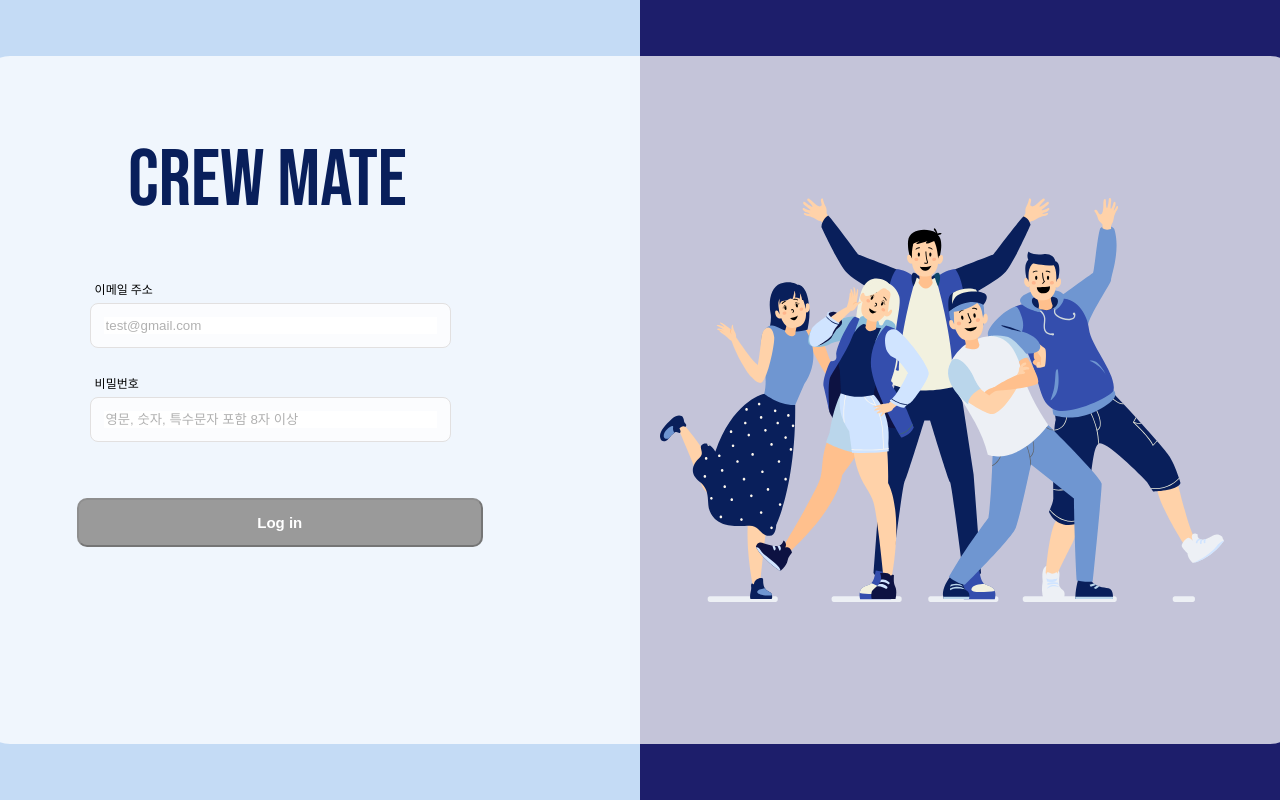
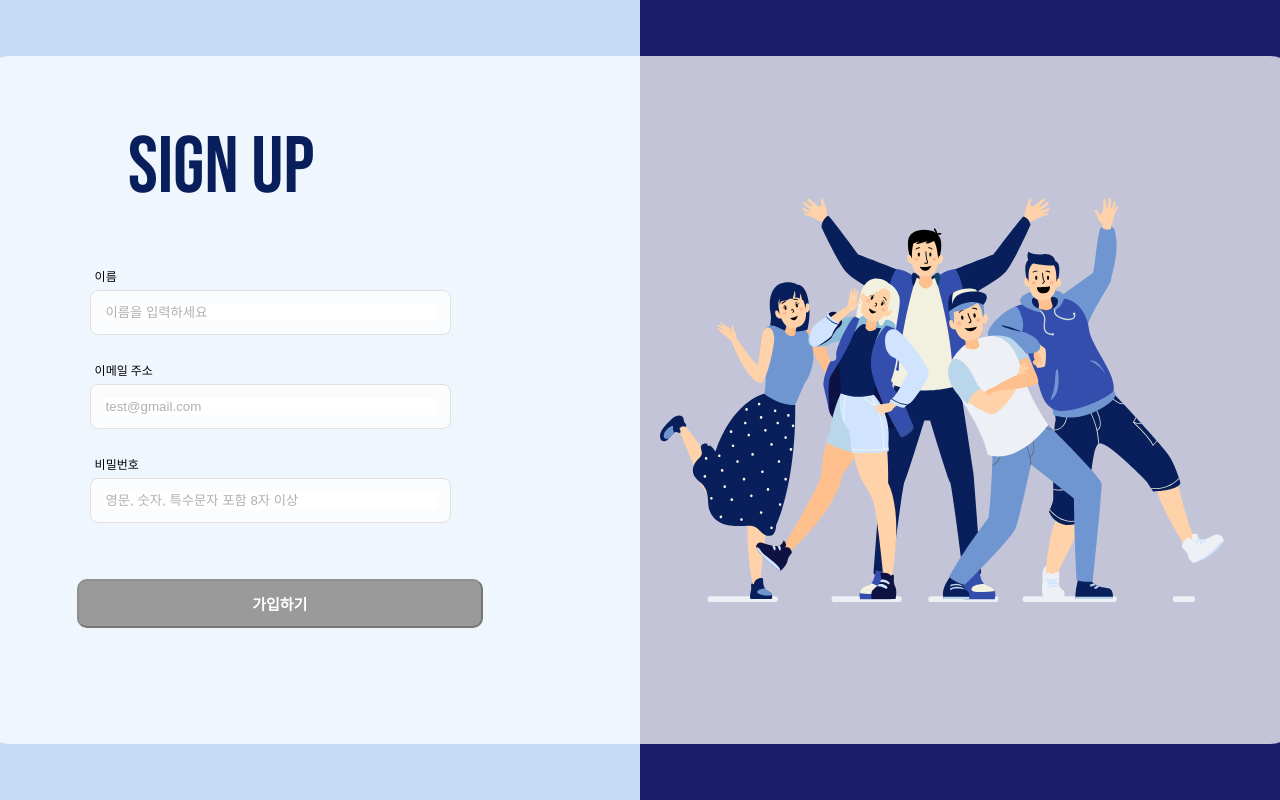
Before and after one commit to Crew-mate/Crewmate-client, a React (Create React App) app: page /signup in a window 1280 px wide. Built offline with nearby package versions, Linux system fonts and the light colour scheme.

Commit message:
[feat] 로그인 회원가입 연결

```diff
--- a/package.json
+++ b/package.json
@@ -6,12 +6,10 @@
     "@testing-library/jest-dom": "^5.17.0",
     "@testing-library/react": "^13.4.0",
     "@testing-library/user-event": "^13.5.0",
-    "axios": "^1.6.7",
     "react": "^18.2.0",
     "react-dom": "^18.2.0",
-    "react-redux": "^9.1.0",
-    "react-router-dom": "^6.22.0",
-    "react-scripts": "5.0.1",
+    "react-router-dom": "^6.22.1",
+    "react-scripts": "^5.0.1",
     "web-vitals": "^2.1.4"
   },
   "scripts": {
--- a/src/App.js
+++ b/src/App.js
@@ -1,10 +1,17 @@
-import Login from "./Login";
+import React from 'react';
+import { BrowserRouter as Router, Route, Routes } from 'react-router-dom';
+import Login from './Login/Login';
+import SignUp from './SignUp/SignUp';
 
 function App() {
   return (
-    <div>
-      <Login/>
-    </div>
+    <Router>
+      <Routes>
+        <Route path="/" element={<Login />} />
+        <Route path="/login" element={<Login />} />
+        <Route path="/signup" element={<SignUp />} />
+      </Routes>
+    </Router>
   );
 }
 
--- a/src/Login.jsx
+++ /dev/null
@@ -1,103 +0,0 @@
-import React, { useEffect, useState } from 'react'
-
-const User = {
-  email: 'test@example.com',
-  pw: 'test2323@@@'
-}
-
-export default function Login() {
-    const [email, setEmail] = useState('');
-    const [pw, setPw] = useState('');
-
-    const [emailValid, setEmailValid] = useState(false);
-    const [pwValid, setPwValid] = useState(false);
-    const [notAllow, setNotAllow] = useState(true);
-
-    useEffect(() => {
-      if(emailValid && pwValid) {
-        setNotAllow(false);
-        return;
-      }
-      setNotAllow(true);
-    }, [emailValid, pwValid]);
-
-    const handleEmail = (e) => {
-      setEmail(e.target.value);
-      const regex =
-        /^(([^<>()\[\].,;:\s@"]+(\.[^<>()\[\].,;:\s@"]+)*)|(".+"))@(([^<>()[\].,;:\s@"]+\.)+[^<>()[\].,;:\s@"]{2,})$/i;
-      if (regex.test(e.target.value)) {
-        setEmailValid(true);
-      } else {
-        setEmailValid(false);
-      }
-    };
-    const handlePw = (e) => {
-      setPw(e.target.value);
-      const regex =
-        /^(?=.*[a-zA-z])(?=.*[0-9])(?=.*[$`~!@$!%*#^?&\\(\\)\-_=+])(?!.*[^a-zA-z0-9$`~!@$!%*#^?&\\(\\)\-_=+]).{8,20}$/;
-      if (regex.test(e.target.value)) {
-        setPwValid(true);
-      } else {
-        setPwValid(false);
-      }
-    };
-    const onClickConfirmButton = () => {
-      if(email === User.email && pw === User.pw) {
-        alert('로그인에 성공했습니다.')
-      } else {
-        alert("등록되지 않은 회원입니다.");
-      }
-    }
-
-    return (
-      <div className="page">
-        <div className="title">
-          Crew mate
-        </div>
-
-        <div className="contentWrap">
-          <div className="inputTitle">이메일 주소</div>
-          <div
-            className="inputWrap"
-          >
-            <input
-              className="input"
-              type="text"
-              placeholder="test@gmail.com"
-              value={email}
-              onChange={handleEmail}
-            />
-          </div>
-          <div className="errorMessageWrap">
-            {!emailValid && email.length > 0 && (
-              <div>올바른 이메일을 입력해주세요.</div>
-            )}
-          </div>
-
-          <div style={{ marginTop: "26px" }} className="inputTitle">
-            비밀번호
-          </div>
-          <div className="inputWrap">
-            <input
-              className="input"
-              type="password"
-              placeholder="영문, 숫자, 특수문자 포함 8자 이상"
-              value={pw}
-              onChange={handlePw}
-            />
-          </div>
-          <div className="errorMessageWrap">
-            {!pwValid && pw.length > 0 && (
-              <div>영문, 숫자, 특수문자 포함 8자 이상 입력해주세요.</div>
-            )}
-          </div>
-        </div>
-
-        <div>
-          <button onClick={onClickConfirmButton} disabled={notAllow} className="submitBtn">
-            Log in
-          </button>
-        </div>
-      </div>
-    );
-}
--- a/src/index.css
+++ b/src/Login/Login.css
@@ -6,6 +6,10 @@ body{
   width: 500px;
   height: 300px;
 }
+/* .img{
+  margin-left: 55%;
+  margin-top: 10%;
+} */
 
 .page{
   position: absolute;
@@ -14,7 +18,7 @@ body{
   width: 100%;
   max-width: 1400px;
   padding: 0 20px;
-  background-image: url('imges/Login_img.svg');
+  background-image: url('../images/Login_img.svg');
   background-repeat: no-repeat;
   background-position:90%;
   left: 50%;
@@ -32,7 +36,7 @@ body{
   font-style: normal;
   font-size: 80px;
   color: #091F5B;
-  margin-top: 6%;
+  margin-top: 5%;
   margin-left: 10%;
 }
 .subtitle{
--- /dev/null
+++ b/src/Login/Login.jsx
@@ -0,0 +1,112 @@
+import React, { useEffect, useState } from 'react'
+import { Link, useNavigate } from 'react-router-dom';
+
+const User = {
+  email: 'test@example.com',
+  pw: 'test2323@@@'
+}
+
+export default function Login() {
+
+  const navigate = useNavigate();
+  const [email, setEmail] = useState('');
+  const [pw, setPw] = useState('');
+
+  const [emailValid, setEmailValid] = useState(false);
+  const [pwValid, setPwValid] = useState(false);
+  const [notAllow, setNotAllow] = useState(true);
+
+  useEffect(() => {
+    if (emailValid && pwValid) {
+      setNotAllow(false);
+      return;
+    }
+    setNotAllow(true);
+  }, [emailValid, pwValid]);
+
+  const handleEmail = (e) => {
+    setEmail(e.target.value);
+    const regex =
+      /^(([^<>()\[\].,;:\s@"]+(\.[^<>()\[\].,;:\s@"]+)*)|(".+"))@(([^<>()[\].,;:\s@"]+\.)+[^<>()[\].,;:\s@"]{2,})$/i;
+    if (regex.test(e.target.value)) {
+      setEmailValid(true);
+    } else {
+      setEmailValid(false);
+    }
+  };
+  const handlePw = (e) => {
+    setPw(e.target.value);
+    const regex =
+      /^(?=.*[a-zA-z])(?=.*[0-9])(?=.*[$`~!@$!%*#^?&\\(\\)\-_=+])(?!.*[^a-zA-z0-9$`~!@$!%*#^?&\\(\\)\-_=+]).{8,20}$/;
+    if (regex.test(e.target.value)) {
+      setPwValid(true);
+    } else {
+      setPwValid(false);
+    }
+  };
+  const onClickConfirmButton = () => {
+    if (email === User.email && pw === User.pw) {
+      alert('로그인에 성공했습니다.')
+    } else {
+      alert("등록되지 않은 회원입니다.");
+    }
+  }
+
+  const handleSignUpClick = () => {
+    navigate('./signup');
+  };
+
+  return (
+    <div className="page">
+      <div className="title">
+        Crew mate
+      </div>
+      <div className="contentWrap">
+        <div className="inputTitle">이메일 주소</div>
+        <div
+          className="inputWrap"
+        >
+          <input
+            className="input"
+            type="text"
+            placeholder="test@gmail.com"
+            value={email}
+            onChange={handleEmail}
+          />
+        </div>
+        <div className="errorMessageWrap">
+          {!emailValid && email.length > 0 && (
+            <div>올바른 이메일을 입력해주세요.</div>
+          )}
+        </div>
+
+        <div className="inputTitle">
+          비밀번호
+        </div>
+        <div className="inputWrap">
+          <input
+            className="input"
+            type="password"
+            placeholder="영문, 숫자, 특수문자 포함 8자 이상"
+            value={pw}
+            onChange={handlePw}
+          />
+        </div>
+        <div className="errorMessageWrap">
+          {!pwValid && pw.length > 0 && (
+            <div>영문, 숫자, 특수문자 포함 8자 이상 입력해주세요.</div>
+          )}
+        </div>
+      </div>
+
+      <div>
+        <div>
+          <button onClick={handleSignUpClick}>Login</button>
+        </div>
+        <button onClick={onClickConfirmButton} disabled={notAllow} className="submitBtn">
+          Log in
+        </button>
+      </div>
+    </div>
+  );
+}
--- /dev/null
+++ b/src/SignUp/SignUp.css
@@ -0,0 +1,3 @@
+.title{
+  margin-top: 0=4%;
+}
--- /dev/null
+++ b/src/SignUp/SignUp.jsx
@@ -0,0 +1,124 @@
+
+import React, { useEffect, useState } from 'react';
+// import { useNavigate } from 'react-router-dom';
+import "../SignUp/SignUp.css"
+
+const SignUp = () => {
+
+  const [name, setName] = useState('');
+  const [email, setEmail] = useState('');
+  const [pw, setPw] = useState('');
+
+  const [nameValid, setNameValid] = useState(false);
+  const [emailValid, setEmailValid] = useState(false);
+  const [pwValid, setPwValid] = useState(false);
+  const [notAllow, setNotAllow] = useState(true);
+
+  useEffect(() => {
+    if (nameValid && emailValid && pwValid) {
+      setNotAllow(false);
+    } else {
+      setNotAllow(true);
+    }
+  }, [nameValid, emailValid, pwValid]);
+
+  const handleName = (e) => {
+    setName(e.target.value);
+    if (e.target.value.trim().length > 0) {
+      setNameValid(true);
+    } else {
+      setNameValid(false);
+    }
+  };
+
+  const handleEmail = (e) => {
+    setEmail(e.target.value);
+    // Email validation logic
+    const regex = /^(([^<>()\[\].,;:\s@"]+(\.[^<>()\[\].,;:\s@"]+)*)|(".+"))@(([^<>()[\].,;:\s@"]+\.)+[^<>()[\].,;:\s@"]{2,})$/i;
+    if (regex.test(e.target.value)) {
+      setEmailValid(true);
+    } else {
+      setEmailValid(false);
+    }
+  };
+
+  const handlePw = (e) => {
+    setPw(e.target.value);
+    // Password validation logic
+    const regex = /^(?=.*[a-zA-z])(?=.*[0-9])(?=.*[$`~!@$!%*#^?&\\(\\)\-_=+])(?!.*[^a-zA-z0-9$`~!@$!%*#^?&\\(\\)\-_=+]).{8,20}$/;
+    if (regex.test(e.target.value)) {
+      setPwValid(true);
+    } else {
+      setPwValid(false);
+    }
+  };
+
+  const onClickConfirmButton = () => {
+    const newUser = { name, email, pw };
+    console.log(newUser);
+    alert('회원가입에 성공했습니다.');
+    // navigate('/login');
+  };
+
+  return (
+    <div className="page">
+      <div className="title">Sign up</div>
+
+      <div className="contentWrap">
+        <div className="inputTitle">이름</div>
+        <div className="inputWrap">
+          <input
+            className="input"
+            type="text"
+            placeholder="이름을 입력하세요"
+            value={name}
+            onChange={handleName}
+          />
+        </div>
+        <div className="errorMessageWrap">
+          {!nameValid && name.length > 0 && <div>이름을 입력해주세요.</div>}
+        </div>
+
+        <div style={{ marginTop: '26px' }} className="inputTitle">
+          이메일 주소
+        </div>
+        <div className="inputWrap">
+          <input
+            className="input"
+            type="text"
+            placeholder="test@gmail.com"
+            value={email}
+            onChange={handleEmail}
+          />
+        </div>
+        <div className="errorMessageWrap">
+          {!emailValid && email.length > 0 && <div>올바른 이메일을 입력해주세요.</div>}
+        </div>
+
+        <div style={{ marginTop: '26px' }} className="inputTitle">
+          비밀번호
+        </div>
+        <div className="inputWrap">
+          <input
+            className="input"
+            type="password"
+            placeholder="영문, 숫자, 특수문자 포함 8자 이상"
+            value={pw}
+            onChange={handlePw}
+          />
+        </div>
+        <div className="errorMessageWrap">
+          {!pwValid && pw.length > 0 && (
+            <div>영문, 숫자, 특수문자 포함 8자 이상 입력해주세요.</div>
+          )}
+        </div>
+      </div>
+
+      <button onClick={onClickConfirmButton} disabled={notAllow} className="submitBtn">
+        가입하기
+      </button>
+    </div>
+  );
+};
+
+export default SignUp;
--- a/src/index.js
+++ b/src/index.js
@@ -2,7 +2,8 @@ import React from 'react';
 import ReactDOM from 'react-dom/client';
 import App from './App';
 
-import "./index.css"
+import "./Login/Login.css"
+import "./SignUp/SignUp.css"
 
 const root = ReactDOM.createRoot(document.getElementById('root'));
 root.render(
```
Also changed, not shown: src/images/Login_img.svg (renamed from src/imges/Login_img.svg), 1 other file (tests, documents, lock files or other folders).
